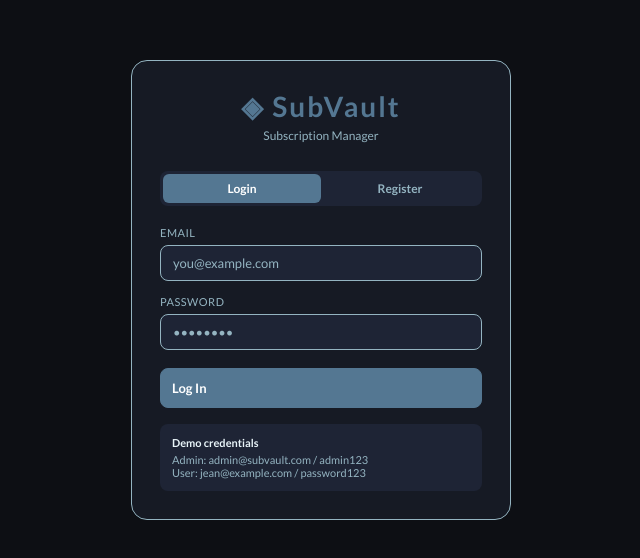
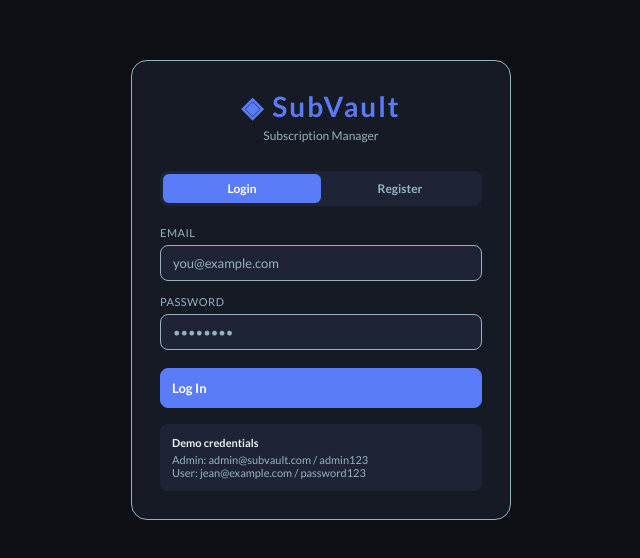
Before and after one commit to LyfaSD/SubVault, a React (Vite) app in the folder frontend/: page /login in a window 1280 px wide. Shown: the part 110-668 px from the top of the page, without its empty margins (319-959 px from the left). Built offline with nearby package versions, Linux system fonts and the light colour scheme; no server answers; the HTML template or start-up script is replaced by a standard one.

Commit message:
updating color palette

```diff
--- a/frontend/src/index.css
+++ b/frontend/src/index.css
@@ -7,7 +7,7 @@
   --border:   #94B4C1;
   --text:     #e8f4f8;
   --muted:    #94B4C1;
-  --accent:   #547792;
+  --accent:   #5b7cf8;
   --accent2:  #547792;
   --green:    #547792;
   --amber:    #f5a623;
```
